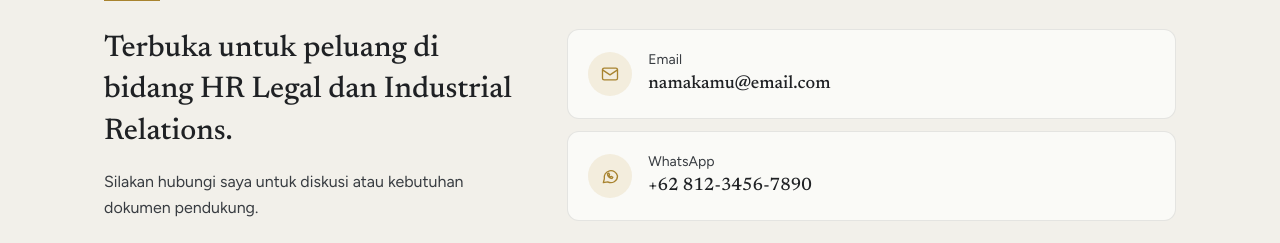
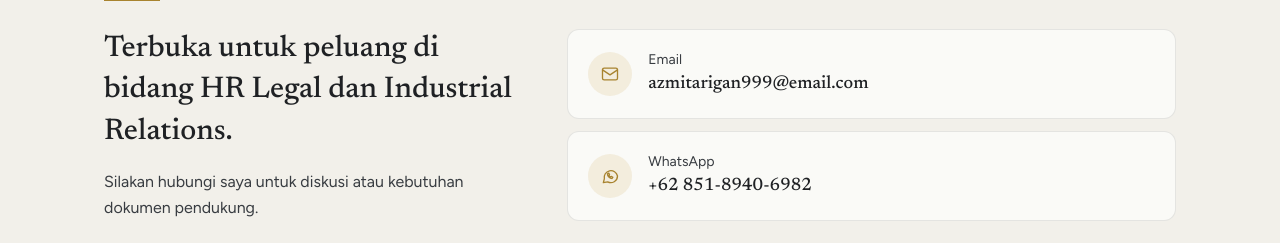
Before and after one commit to hara06/Portfolio-Azmi, a React (Vite) app: page / in a window 1280 px wide. Shown: the part 4977-5220 px from the top of the page. Built offline with nearby package versions, Linux system fonts and the light colour scheme.

Commit message:
Update Contact

```diff
--- a/src/components/Contact.jsx
+++ b/src/components/Contact.jsx
@@ -1,9 +1,9 @@
 // GANTI data di bawah ini dengan kontak aslimu.
 // Kosongkan nilai `value` (contoh: value: "") untuk menyembunyikan kontak yang tidak dipakai.
 export const CONTACT = {
-  email: "namakamu@email.com",
-  whatsapp: "6281234567890",
-  whatsappDisplay: "+62 812-3456-7890",
+  email: "azmitarigan999@email.com",
+  whatsapp: "6285189406982",
+  whatsappDisplay: "+62 851-8940-6982",
   cv: "/CV-Azmi-Tarigan.pdf",
 };
 
```
